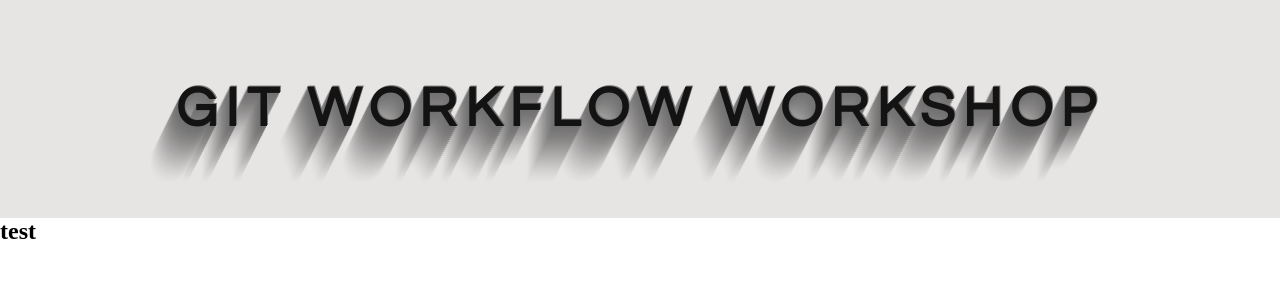
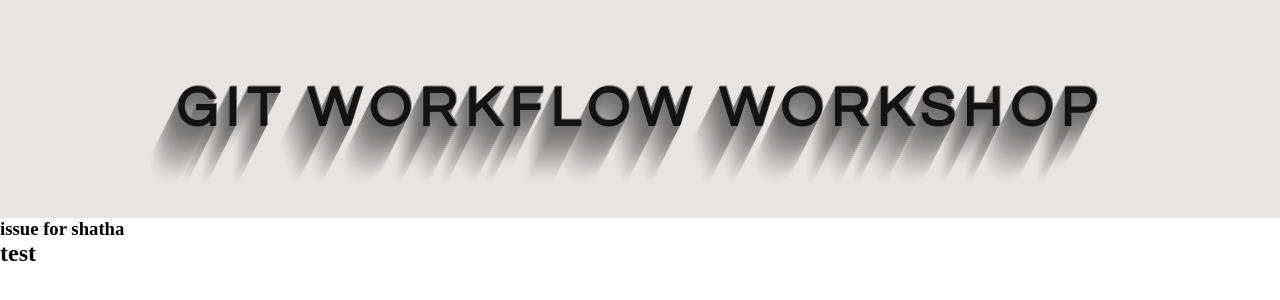
Before and after one commit to GSG-CF05/github-git-flow-ss, a plain HTML site: page index.html in a window 1280 px wide. Drawn offline with Linux system fonts and the light colour scheme.

Commit message:
add head3 in body relates #10

```diff
--- a/index.html
+++ b/index.html
@@ -11,7 +11,7 @@
 <body>
 
     <h1 class="page-heading">GIT WORKFLOW WORKSHOP</h1>
-
+   <h3>issue for shatha</h3>
 <h2>test</h2>
 </body>
 
```
